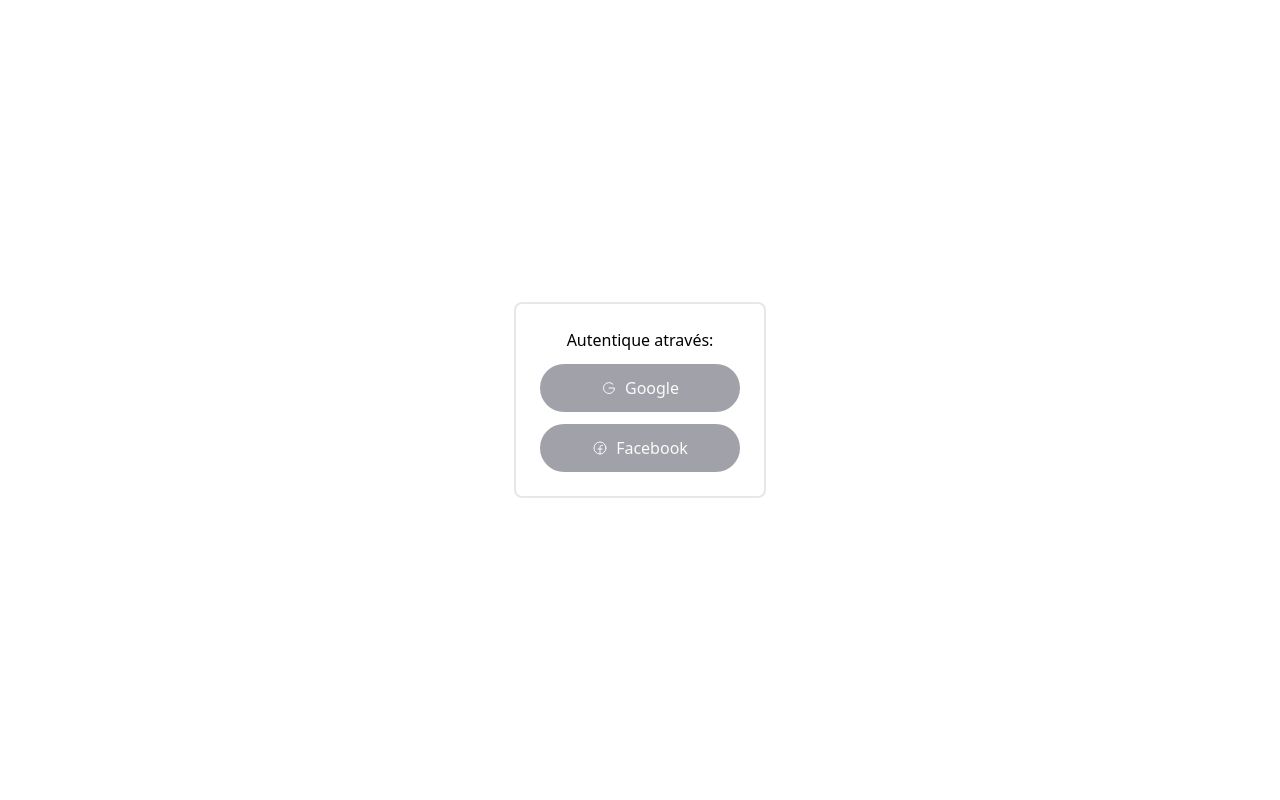
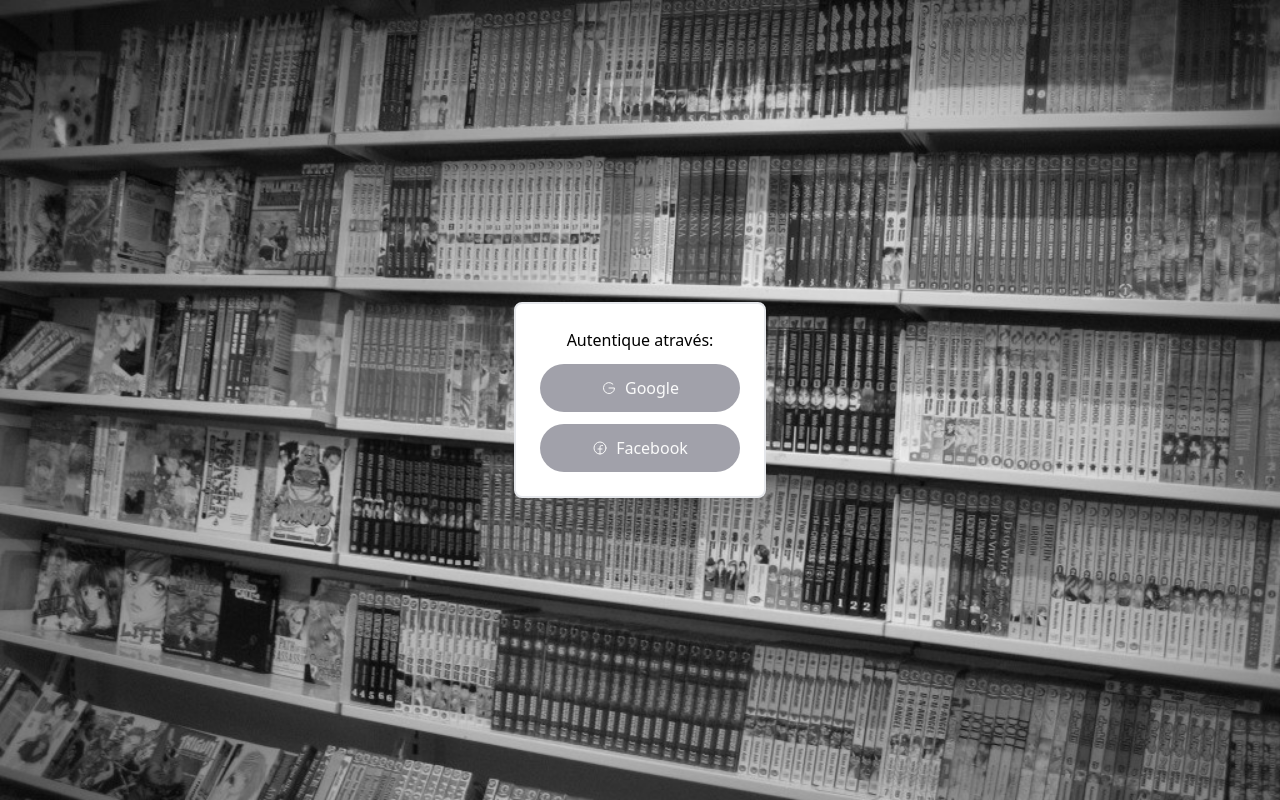
Before and after one commit to ViniciusRCSilva/MangaShop, a React (Vite) app: page /autenticacao in a window 1280 px wide. Built offline with nearby package versions, Linux system fonts and the light colour scheme.

Commit message:
b&w background img

```diff
--- a/src/pages/Auth.tsx
+++ b/src/pages/Auth.tsx
@@ -1,9 +1,11 @@
 import { FacebookLogo, GoogleLogo } from "phosphor-react";
 import { Link } from "react-router-dom";
 
+import background from '../img/mangas.jpg';
+
 export function Auth(){
     return(
-        <div className="flex w-[100vw] h-[100vh] justify-center items-center">
+        <div style={{backgroundImage: `url(${background})`}} className="flex w-[100vw] h-[100vh] justify-center items-center bg-[url(backgroundImage)] bg-cover">
             <div className="flex flex-col items-center bg-white p-6 rounded-lg border-2">
                 <h1 className="mb-3">Autentique através:</h1>
 
--- a/src/pages/EditProfile.tsx
+++ b/src/pages/EditProfile.tsx
@@ -1,5 +1,7 @@
 import { CaretRight, CheckCircle } from "phosphor-react";
 import { useState } from "react";
+
+import background from '../img/mangas.jpg';
 
 export function EditProfile(){
     const [name, setName] = useState('')
@@ -12,7 +14,7 @@
     const [tel2, setTel2] = useState('')
 
     return(
-        <div className="dark:bg-slate-800 dark:text-zinc-50 flex w-[100vw] h-[100vh] justify-center items-center">
+        <div style={{backgroundImage: `url(${background})`}} className="dark:bg-slate-800 dark:text-zinc-50 flex w-[100vw] h-[100vh] justify-center items-center bg-[url(backgroundImage)] bg-cover">
             <div className="dark:bg-gray-900 flex flex-col items-center bg-white p-6 rounded-lg border-2">
                 <h1 className="mb-2">Editar Perfil</h1>
 
--- a/src/pages/Register.tsx
+++ b/src/pages/Register.tsx
@@ -1,5 +1,7 @@
 import { CaretRight, CheckCircle } from "phosphor-react";
 import { useState } from "react";
+
+import background from '../img/mangas.jpg';
 
 export function Register(){
     const [name, setName] = useState('')
@@ -12,7 +14,7 @@
     const [tel2, setTel2] = useState('')
 
     return(
-        <div className="flex w-[100vw] h-[100vh] justify-center items-center">
+        <div style={{backgroundImage: `url(${background})`}} className="flex w-[100vw] h-[100vh] justify-center items-center bg-[url(backgroundImage)] bg-cover">
             <div className="flex flex-col items-center bg-white p-6 rounded-lg border-2">
                 <h1 className="mb-2">Cadastro</h1>
 
```
Also changed, not shown: src/img/mangas.jpg.
